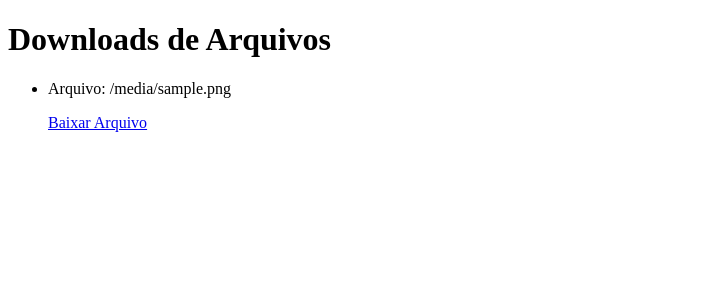
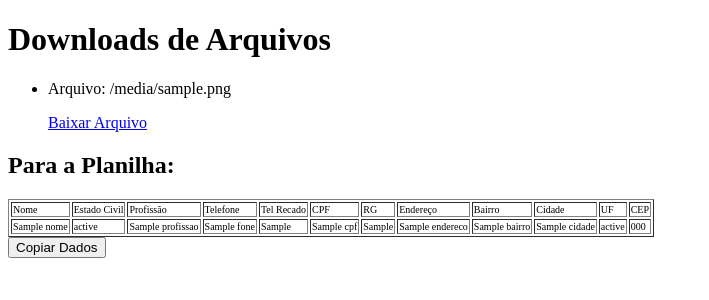
Before and after one commit to AndersonCoitinho/FormularioContrato, a Flask app: template templates/download.html in a window 1280 px wide. Shown: the top 300 px of the page, without its empty margins (0-709 px from the left). Run offline with Flask 3, Linux system fonts and the light colour scheme; the template is opened without the code that fills it: most values are stand-ins (such as "Sample title", 1, 10 or a date in 2020).

Commit message:
update download

```diff
--- /dev/null
+++ b/static/styleDownload.css
@@ -0,0 +1,3 @@
+table {
+    font-size: 10px;
+}
--- a/templates/download.html
+++ b/templates/download.html
@@ -1,25 +1,100 @@
 <!DOCTYPE html>
-<html>
+<html lang="pt-br">
+
 <head>
+    <meta charset="UTF-8">
+    <meta name="viewport" content="width=device-width, initial-scale=1.0">
+    <link rel="stylesheet" type="text/css" href="../static/styleDownload.css">
     <title>Downloads de Arquivos</title>
+</head>
 
-</head>
-<body onload="startDownloads()">
+<body>
     <h1>Downloads de Arquivos</h1>
     <ul>
-    {% for item in download_links %}
+        {% for item in download_links %}
         <li>
             <p>Arquivo: {{ item.filename }}</p>
             <a href="{{ item.download_link }}">Baixar Arquivo</a>
-            <!--
-            <a class="download-link" data-download-url="{{ item.download_link }}">Baixar Arquivo</a>
-            <p>Arquivo: {{ item.filename }}</p>
-            <a class="download-link" data-download-url="{{ item.download_link }}">Baixar Arquivo</a>
-            -->
         </li>
         </li>
-    {% endfor %}
+        {% endfor %}
     </ul>
 
+
+    <h2>Para a Planilha:</h2>
+    <table border="1">
+        <tr>
+            <td>Nome</td>
+            <td>Estado Civil</td>
+            <td>Profissão</td>
+            <td>Telefone</td>
+            <td>Tel Recado</td>
+            <td>CPF</td>
+            <td>RG</td>
+            <td>Endereço</td>
+            <td>Bairro</td>
+            <td>Cidade</td>
+            <td>UF</td>
+            <td>CEP</td>
+        </tr>
+        <tr>
+            <td id="nome" data-copy="{{ nome }}">{{ nome }}</td>
+            <td id="estadoCivil" data-copy="{{ estadoCivil }}">{{ estadoCivil }}</td>
+            <td id="profissao" data-copy="{{ profissao }}">{{ profissao }}</td>
+            <td id="fone" data-copy="{{ fone }}">{{ fone }}</td>
+            <td id="foneRecado" data-copy="{{ fone_recado }}">{{ fone_recado }}</td>
+            <td id="cpf" data-copy="{{ cpf }}">{{ cpf }}</td>
+            <td id="rg" data-copy="{{ rg }}">{{ rg }}</td>
+            <td id="endereco" data-copy="{{ endereco }}">{{ endereco }}</td>
+            <td id="bairro" data-copy="{{ bairro }}">{{ bairro }}</td>
+            <td id="cidade" data-copy="{{ cidade }}">{{ cidade }}</td>
+            <td id="estado" data-copy="{{ estado }}">{{ estado }}</td>
+            <td id="cep" data-copy="{{ cep }}">{{ cep }}</td>
+        </tr>
+    </table>
+
+    <button id="copiarDados" onclick="copiarDados()">Copiar Dados</button>
+
+    <script>
+        function copiarDados() {
+            var campos = [
+                document.getElementById('nome').textContent,
+                document.getElementById('estadoCivil').textContent,
+                document.getElementById('profissao').textContent,
+                document.getElementById('fone').textContent,
+                document.getElementById('foneRecado').textContent,
+                document.getElementById('cpf').textContent,
+                document.getElementById('rg').textContent,
+                document.getElementById('endereco').textContent,
+                document.getElementById('bairro').textContent,
+                document.getElementById('cidade').textContent,
+                document.getElementById('estado').textContent,
+                document.getElementById('cep').textContent
+            ];
+
+            var dadosExcel = campos.join('\t');
+
+            // Cria um elemento de input
+            var inputElement = document.createElement('input');
+            inputElement.setAttribute('value', dadosExcel);
+
+            // Anexa o elemento de input à página
+            document.body.appendChild(inputElement);
+
+            // Seleciona o texto no input
+            inputElement.select();
+
+            // Copia o texto para a área de transferência
+            document.execCommand('copy');
+
+            // Remove o elemento de input
+            document.body.removeChild(inputElement);
+
+            // Feedback para o usuário
+            //alert('Dados copiados para a área de transferência');
+        }
+    </script>
+
 </body>
+
 </html>
```
